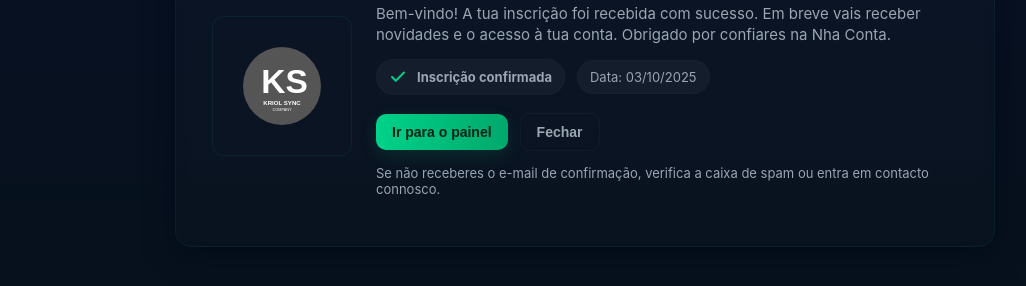
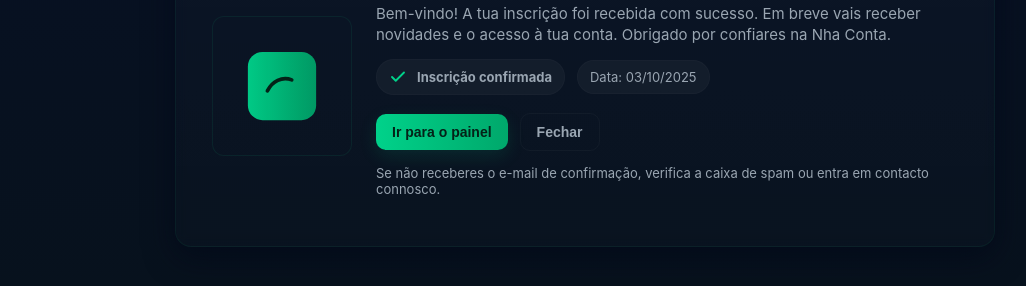
Before and after one commit to DarkFZ/API, a website: page index.html in a window 1280 px wide. Shown: the part 314-600 px from the top of the page, without its empty margins (55-1081 px from the left). Drawn offline with Linux system fonts and the light colour scheme.

Commit message:
Update index.html

```diff
--- a/index.html
+++ b/index.html
@@ -138,32 +138,7 @@
   <main class="card" role="main">
     <div class="logo" aria-hidden="true">
       <!-- simple brand icon -->
-     <svg xmlns="http://www.w3.org/2000/svg" viewBox="0 0 512 512">
-  <!-- Círculo de fundo -->
-  <circle cx="256" cy="256" r="256" fill="#555"/>
-
-  <!-- Letras KS -->
-  <text x="120" y="300"
-        font-family="Arial, Helvetica, sans-serif"
-        font-size="220"
-        font-weight="bold"
-        fill="white">KS</text>
-
-  <!-- Texto KRIOL SYNC -->
-  <text x="50%" y="380"
-        font-family="Arial, Helvetica, sans-serif"
-        font-size="40"
-        font-weight="bold"
-        fill="white"
-        text-anchor="middle">KRIOL SYNC</text>
-
-  <!-- Texto COMPANY -->
-  <text x="50%" y="420"
-        font-family="Arial, Helvetica, sans-serif"
-        font-size="25"
-        fill="white"
-        text-anchor="middle">COMPANY</text>
-</svg>
+    <svg viewBox="0 0 64 64" fill="none" xmlns="http://www.w3.org/2000/svg" aria-hidden="true"> <rect x="4" y="4" width="56" height="56" rx="12" fill="url(#g)"/> <path d="M20 36c4-8 12-12 20-9" stroke="#042218" stroke-width="3" stroke-linecap="round" stroke-linejoin="round"/> <defs> <linearGradient id="g" x1="0" x2="1"> <stop offset="0" stop-color="#00d28a" stop-opacity="0.96"/> <stop offset="1" stop-color="#00a86b" stop-opacity="0.9"/> </linearGradient> </defs> </svg>
 
     </div>
 
```
